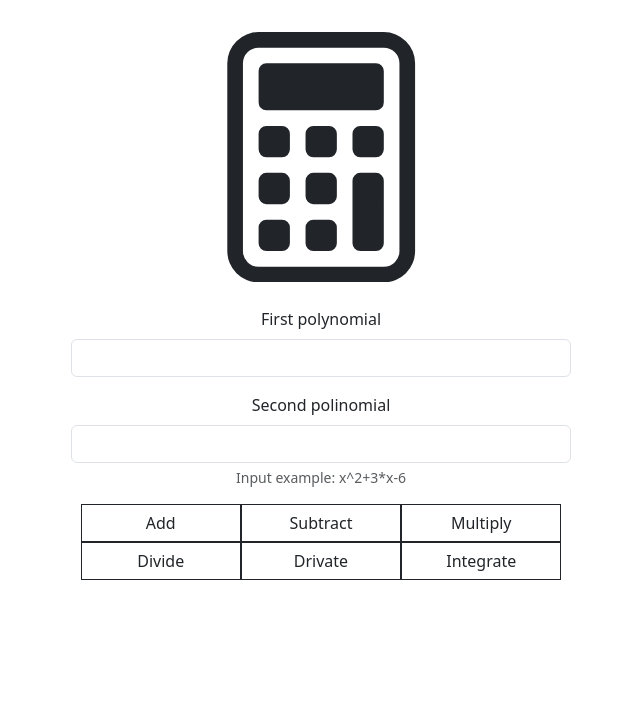
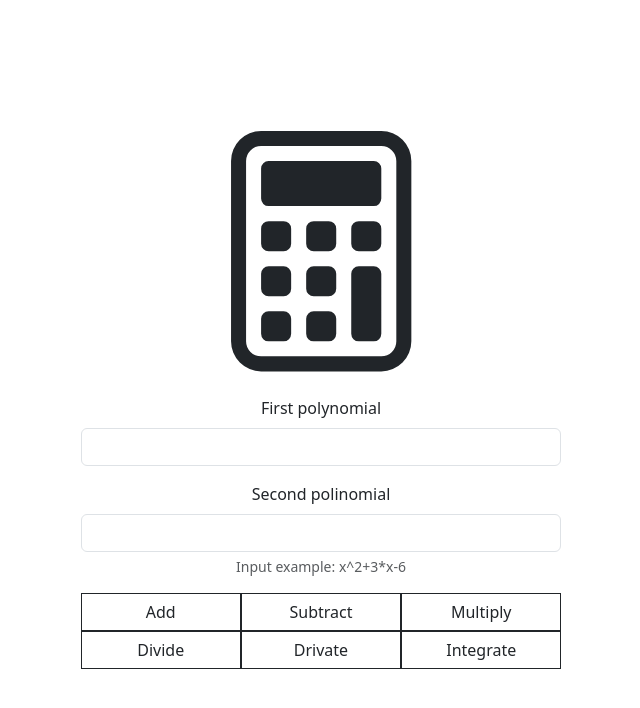
Before and after one commit to StefanFaceCod2903/react-polinomial-calculator, a React (Vite) app: page / in a window 1280 px wide. Shown: the top 708 px of the page, without its empty margins (319-959 px from the left). Built offline with nearby package versions, Linux system fonts and the light colour scheme.

Commit message:
solve height issue

```diff
--- a/index.html
+++ b/index.html
@@ -1,5 +1,5 @@
 <!DOCTYPE html>
-<html lang="en">
+<html lang="en" style="height: 100%;">
   <head>
     <meta charset="UTF-8" />
     <meta name="viewport" content="width=device-width, initial-scale=1.0" />
--- a/src/App.jsx
+++ b/src/App.jsx
@@ -255,13 +255,14 @@ function App() {
   </div>
   <Result/>
   <div class="container-fluid">
-    <div class="row gx-1">
-      <button class="col-6 col-md-4 btn btn-outline-dark btn-block rounded-0" onClick={(e) => handleClick(e, 0)}>Add</button>
-      <button class="col-6 col-md-4 btn btn-outline-dark btn-block rounded-0" onClick={(e) => handleClick(e, 1)}>Subtract</button>
-      <button class="col-6 col-md-4 btn btn-outline-dark btn-block rounded-0" onClick={(e) => handleClick(e, 2)}>Multiply</button>
-      <button class="col-6 col-md-4 btn btn-outline-dark btn-block rounded-0" onClick={(e) => handleClick(e, 3)}>Divide</button>
-      <button class="col-6 col-md-4 btn btn-outline-dark btn-block rounded-0" onClick={(e) => handleClick(e, 4)}>Drivate</button>
-      <button class="col-6 col-md-4 btn btn-outline-dark btn-block rounded-0" onClick={(e) => handleClick(e, 5)}>Integrate</button></div>
+      <div class="row">
+        <button class="col-6 col-md-4 btn btn-outline-dark btn-block rounded-0" onClick={(e) => handleClick(e, 0)}>Add</button>
+        <button class="col-6 col-md-4 btn btn-outline-dark btn-block rounded-0" onClick={(e) => handleClick(e, 1)}>Subtract</button>
+        <button class="col-6 col-md-4 btn btn-outline-dark btn-block rounded-0" onClick={(e) => handleClick(e, 2)}>Multiply</button>
+        <button class="col-6 col-md-4 btn btn-outline-dark btn-block rounded-0" onClick={(e) => handleClick(e, 3)}>Divide</button>
+        <button class="col-6 col-md-4 btn btn-outline-dark btn-block rounded-0" onClick={(e) => handleClick(e, 4)}>Drivate</button>
+        <button class="col-6 col-md-4 btn btn-outline-dark btn-block rounded-0" onClick={(e) => handleClick(e, 5)}>Integrate</button>
+      </div>
   </div>
   </form>
   </>);
--- a/src/index.css
+++ b/src/index.css
@@ -12,6 +12,7 @@
   -webkit-font-smoothing: antialiased;
   -moz-osx-font-smoothing: grayscale;
   -webkit-text-size-adjust: 100%;
+
 }
 
 a {
@@ -25,8 +26,10 @@ a:hover {
 
 body {
   margin: 0;
-  display: flex;
+  display: inline-flex;
   place-items: center;
+  width: 100%;
+  height: 100%;
 }
 
 h1 {
```
